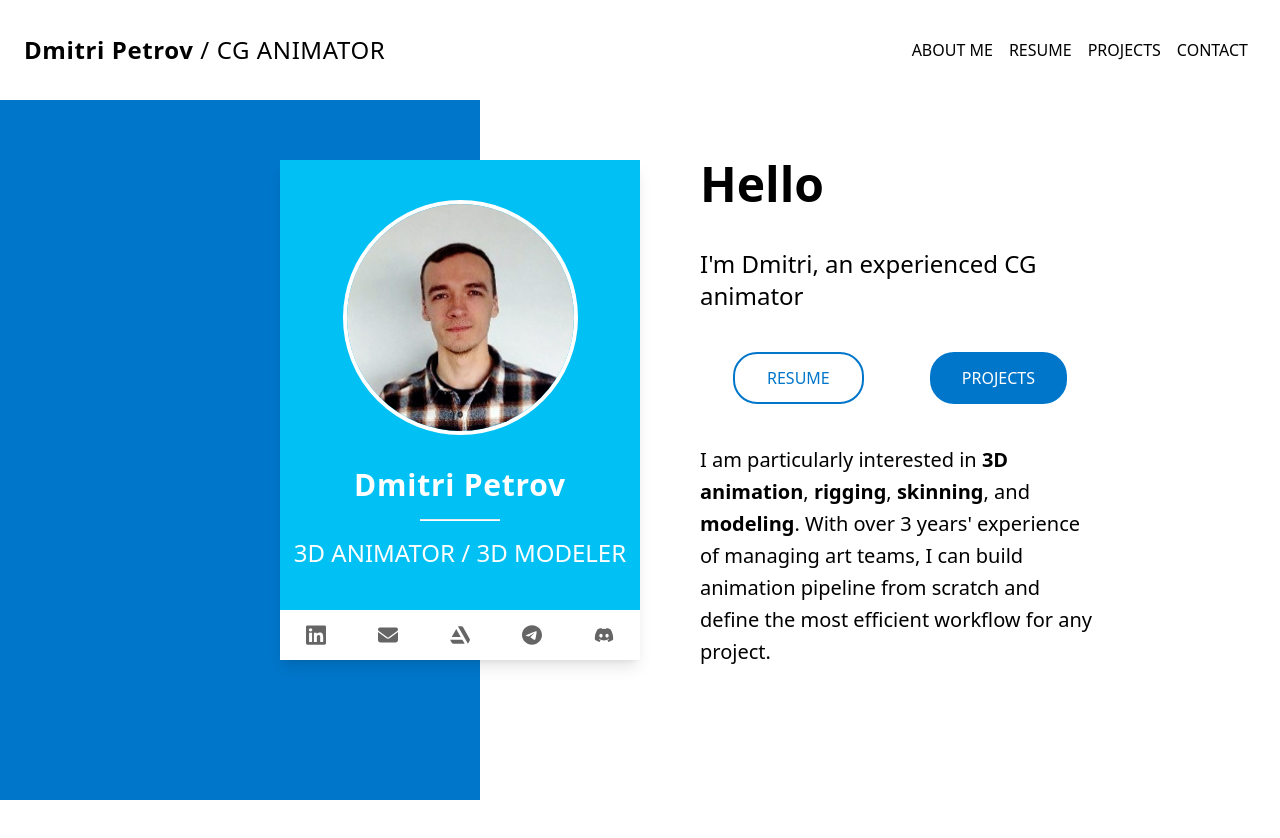
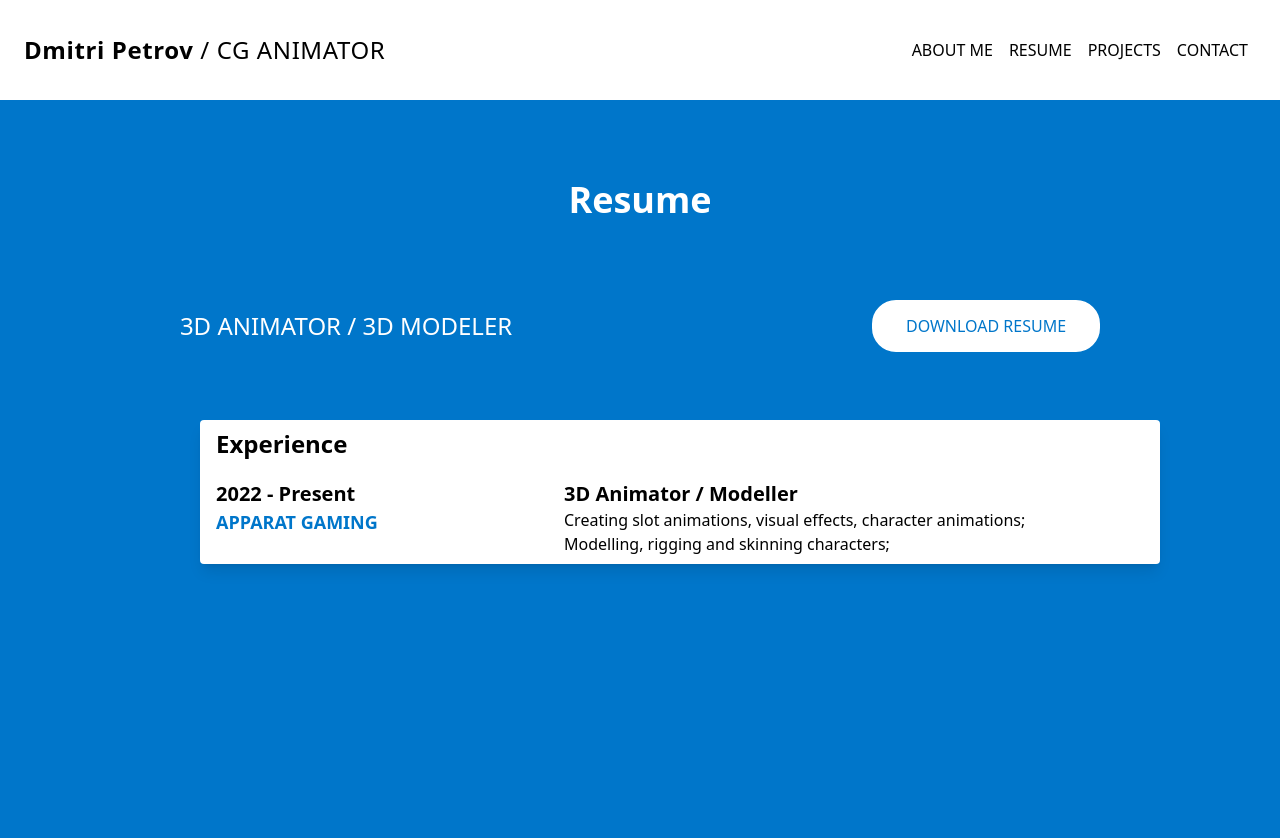
Before and after one commit to AleKoles/animator-cv-portfolio, a React (Create React App) app: page / in a window 1280 px wide. Shown: the top 838 px of the page. Before the commit the page ends 800 px from the top, so only its background shows below. Built offline with nearby package versions, Linux system fonts and the light colour scheme.

Commit message:
feat: resume page layout

```diff
--- a/src/App.js
+++ b/src/App.js
@@ -1,11 +1,13 @@
 import Navbar from "./components/Navbar";
-import Hero from "./components/Hero";
+// import Hero from "./components/Hero";
+import Resume from "./components/Resume";
 
 function App() {
   return (
     <>
       <Navbar />
-      <Hero />
+      {/* <Hero /> */}
+      <Resume />
     </>
   );
 }
--- a/src/components/Hero.jsx
+++ b/src/components/Hero.jsx
@@ -21,7 +21,7 @@ const Hero = () => {
               </h1>
               <hr className="mt-4 mx-auto bg-white h-[2px] w-[80px]" />
               <h2 className="mt-4 text-2xl uppercase">
-                3D animator / 3D Modeler
+                3D animator / 3D Modeller
               </h2>
               <div className="block md:hidden">
                 <div className="my-5 flex justify-center">
@@ -37,7 +37,7 @@ const Hero = () => {
                   I am an experienced <strong>CG animator</strong> particularly
                   interested in <strong>3D animation</strong>,{" "}
                   <strong>rigging</strong>, <strong>skinning</strong>, and{" "}
-                  <strong>modeling</strong>. With over 3 years' experience of
+                  <strong>modelling</strong>. With over 3 years' experience of
                   managing art teams, I can build animation pipeline from
                   scratch and define the most efficient workflow for any
                   project.
@@ -116,9 +116,9 @@ const Hero = () => {
           <p className="lg:leading-8 lg:text-xl text-lg leading-7">
             I am particularly interested in <strong>3D animation</strong>,{" "}
             <strong>rigging</strong>, <strong>skinning</strong>, and{" "}
-            <strong>modeling</strong>. With over 3 years' experience of managing
-            art teams, I can build animation pipeline from scratch and define
-            the most efficient workflow for any project.
+            <strong>modelling</strong>. With over 3 years' experience of
+            managing art teams, I can build animation pipeline from scratch and
+            define the most efficient workflow for any project.
           </p>
         </div>
       </div>
--- a/src/components/Navbar.jsx
+++ b/src/components/Navbar.jsx
@@ -8,7 +8,7 @@ const Navbar = () => {
     <div className="w-screen h-[100px]  z-10 bg-white fixed">
       <div className="flex justify-between px-6 items-center w-full h-full">
         <div className="flex items-center text-xl font-bold mr-4 sm:text-2xl tracking-wide">
-          <h1 className="">
+          <h1>
             <strong>Dmitri Petrov</strong>
             <span className="uppercase font-normal"> / CG Animator</span>
           </h1>
--- a/src/components/Resume.jsx
+++ b/src/components/Resume.jsx
@@ -0,0 +1,61 @@
+import React from "react";
+
+const Resume = () => {
+  return (
+    <div className="w-full h-screen bg-dark-blue absolute top-[100px]">
+      <h1 className="my-10 py-10 text-white text-4xl font-bold text-center">
+        Resume
+      </h1>
+      <div className="flex justify-around items-center">
+        <h2 className=" text-white text-xl md:text-2xl  uppercase">
+          3d animator / 3d modeler
+        </h2>
+        <button className="box-border bg-white border-2 border-white text-dark-blue  rounded-3xl uppercase px-2 py-2 sm:px-4 md:px-8 md:py-3  hover:bg-dark-blue hover:text-white">
+          Download Resume
+        </button>
+      </div>
+
+      <div className="bg-white absolute rounded shadow-lg top-[320px] w-11/12 md:w-9/12 left-[16px] sm:left-[40px] md:left-[100px] lg:left-[200px]">
+        <div className="py-2 px-4">
+          <div className="grid grid-rows-14">
+            <div className="row">
+              <div className="col-span-8  mb-5">
+                <h2 className="text-xl md:text-2xl font-bold">Experience</h2>
+              </div>
+            </div>
+            <div className="row">
+              <div className="grid grid-cols-8">
+                <div className="col-span-3">
+                  <h2 className="text-lg md:text-xl font-bold">
+                    2022 - Present
+                  </h2>
+                  <a
+                    href="https://www.linkedin.com/company/apparatgaming/"
+                    target="_blank"
+                    rel="noreferrer"
+                  >
+                    <h3 className="text-md md:text-lg font-bold uppercase text-dark-blue">
+                      Apparat Gaming
+                    </h3>
+                  </a>
+                </div>
+                <div className="col-span-5">
+                  <h2 className="text-lg md:text-xl font-bold">
+                    3D Animator / Modeller
+                  </h2>
+                  <p>
+                    Creating slot animations, visual effects, character
+                    animations; <br /> Modelling, rigging and skinning
+                    characters;
+                  </p>
+                </div>
+              </div>
+            </div>
+          </div>
+        </div>
+      </div>
+    </div>
+  );
+};
+
+export default Resume;
```
